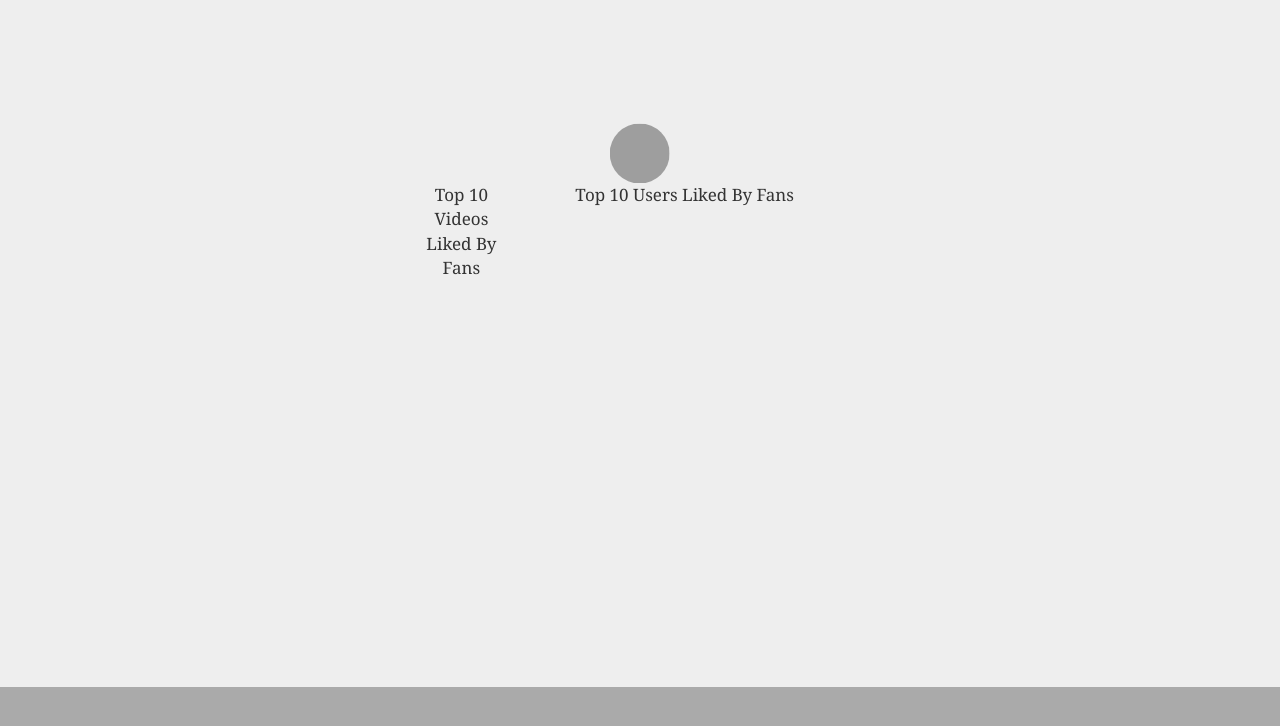
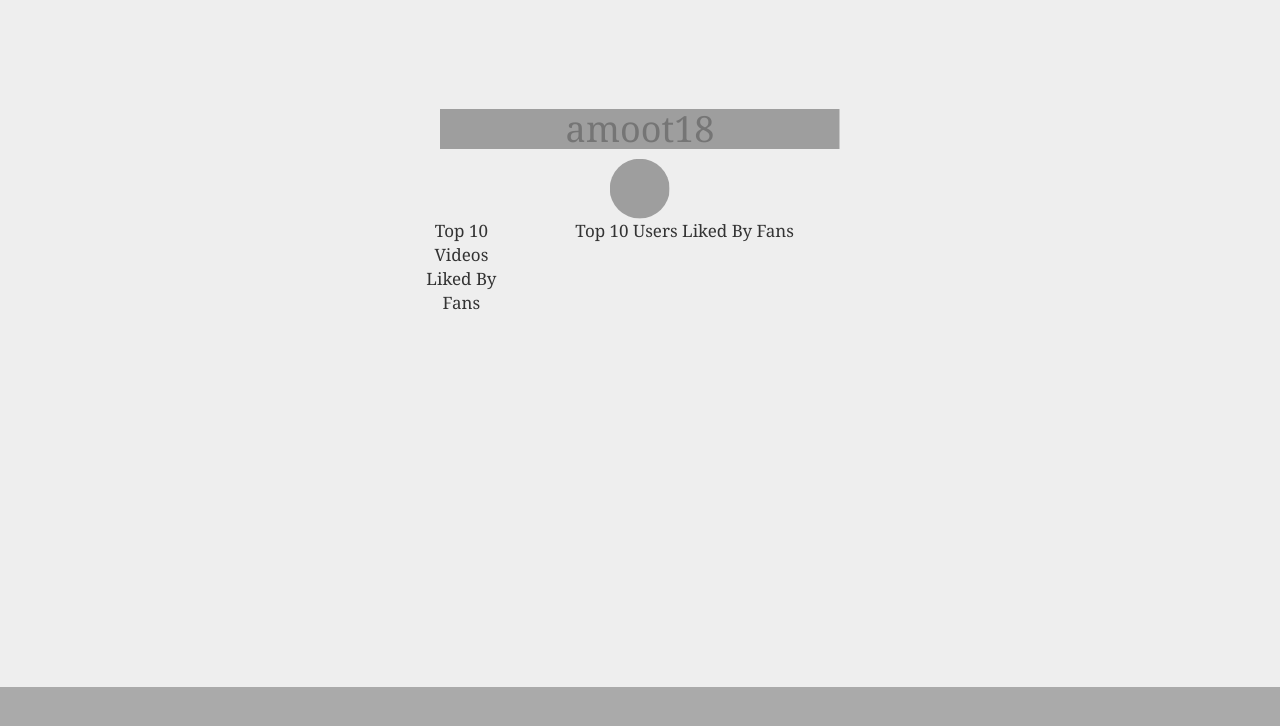
Before and after one commit to danielwillgeorge/celes, a Flask app: template templates/user.html in a window 1280 px wide. Shown: the part 63-789 px from the top of the page. Run offline with Flask 2, Linux system fonts and the light colour scheme; the template is opened without the code that fills it, so the values that code supplies are empty; some libraries are stand-ins or nearby versions; grey boxes are pictures that could not be loaded.

Commit message:
add channel title

```diff
--- a/templates/user.html
+++ b/templates/user.html
@@ -13,6 +13,7 @@
 	</header>
 	<body>
 		<div class="box">
+			<h1>amoot18</h1>
 			<span><img src="https://yt3.ggpht.com/-1qMc9-m8A4c/AAAAAAAAAAI/AAAAAAAAAAA/Yc74uVRndXQ/s88-c-k-no/photo.jpg"></span>
 
 			<div style="width: 20%; float:left">
```
